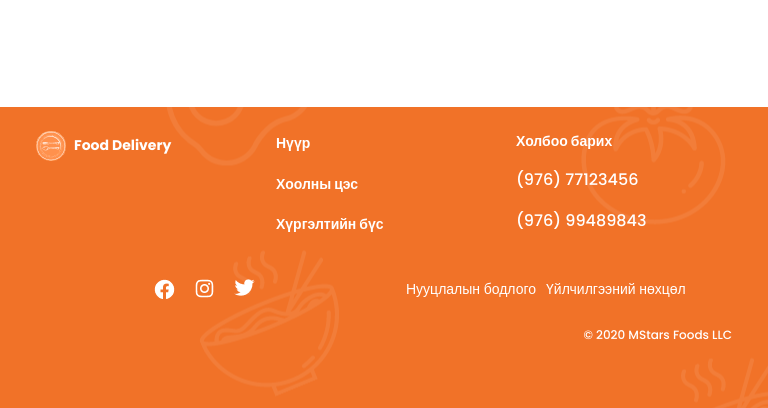
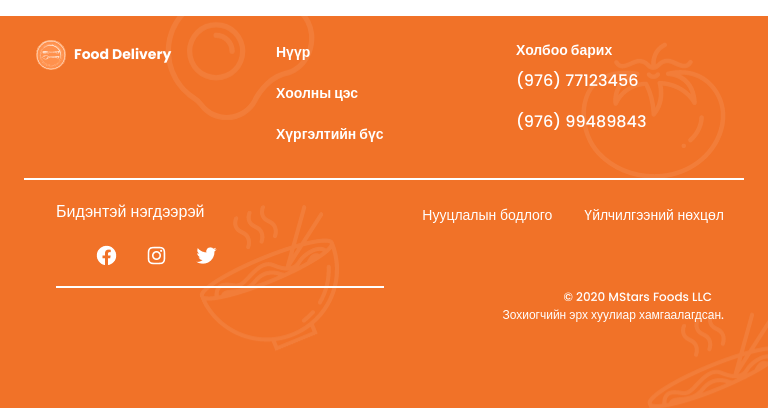
Before and after one commit to khangaikhuu-mstars/div_delivery_web_app, a React (Create React App) app in the folder project/: page / in a window 768 px wide. Shown: the part 392-800 px from the top of the page. Built offline with nearby package versions, Linux system fonts and the light colour scheme.

Commit message:
#13 [add] footer all version done

```diff
--- a/project/src/App.js
+++ b/project/src/App.js
@@ -1,5 +1,5 @@
 
-import Footer from './components/Footer'
+import Footer from './component/Footer'
 import './css/footer.css'
 import './App.css';
 import Slider from './component/Slider';
--- a/project/src/components/Footer.js
+++ b/project/src/component/Footer.js
@@ -9,12 +9,13 @@ import { useState } from 'react'
 
 export default function Footer() {
 
+
+
     //     let icon = document.querySelector("main-icon");
     //     let social = document.getElementsByClassName("social-icons")[0];
     //     let foot = document.getElementsByClassName("main-footer")[0];
     //     let info = document.getElementsByClassName('info')[0];
 
-    //     const [show, setShow] = useState(false)
 
     //     let width = window.innerWidth
     //     console.log(icon)
@@ -45,31 +46,32 @@ export default function Footer() {
                   </div>
                     {/* contact us */}
                   <div className="col">
-                        <a href=""><p className='fw-bold text-white'>Холбоо барих </p></a>
+                        <a href=""><p className='fw-bold text-white mb-2'>Холбоо барих </p></a>
                   <ul className="list-style2 text-white">
                          <li>(976) 77123456</li>
                          <li>(976) 99489843</li>
                      </ul>
                   </div>
               </div>
-            <div className='main-icon row'>
-              <div className="social-icons col-md">
+
+              <div className='aboutus row'>
+                  <div className="socialize text-white col-md">
+                    <div className="social-main">
+                      <div className='connect-we'>Бидэнтэй нэгдээрэй</div>
+                      <div className='social-icons'>
                         <a href=""><img src={img2} alt="" /></a>
                         <a href=""><img src={img3} alt="" /></a>
                         <a href=""><img src={img4} alt="" /></a>
                       </div>
-              <div className='info col-md'>
-                <ul className='text-white p-0 list-styled-change'>
-                    <li>Нууцлалын бодлого</li>
-                    <li>Үйлчилгээний нөхцөл</li>
-                </ul>
                     </div>
                   </div>
-
-
-            <div className='copyright'>
-                <div>
-               <p className='Copyright'>© 2020 MStars Foods LLC </p>
+                  <div className="about-and-policy text-white col-md p-0">
+                       <a href=""><p className='policy mb-0'>Нууцлалын бодлого</p></a>
+                       <a href=""><p>Үйлчилгээний нөхцөл</p></a>
+                  </div>
+                <div className='copyright col-lg p-0'>
+                  <p className='mb-0 llc' >© 2020 MStars Foods LLC </p>
+                  <p className='law'>Зохиогчийн эрх хуулиар хамгаалагдсан.</p>
                 </div>
               </div>
             </div>
--- a/project/src/css/footer.css
+++ b/project/src/css/footer.css
@@ -17,45 +17,90 @@
     list-style: none;
     padding-bottom: 16.67px;
 }
-.social-icons{
-    display: flex;
-    justify-content: center;
-}
-.border{
-    width: 100%;
-    color: white;
-    opacity: 0.75;
-}
-.social-icons a img{
-    padding: 10px;
-    position: relative;
-}
-.Copyright{
-    display: flex;
-    justify-content: end;
-    font-size: 12px;
-    color: #fff;
 
-}
 .list-style2{
      position: absolute;
      box-sizing: border-box;
      padding:0;
 }
-.info{
+
+
+@media only screen and (max-width: 768px){
+
+    .connect-we{
+        display: none;
+    }
+
+    .social-icons{
         display: flex;
-    font-size: 14px;
+        justify-content: center;
+        padding: 10px;
+        border-bottom: 2px solid white;
+    }
+    .social-icons a{
+        padding: 10px;
+    }
+    .about-and-policy{
         padding-top: 10px;
+        display: flex;
+        flex-direction: column;
+        align-items: flex-start;
     }
-.info ul li{
-    padding-bottom: 10px;
-    list-style: none;
+    .about-and-policy a{
+        margin-top: 10px;
+        padding-left: 12px;
+        line-height: 10px;
     }
-.list-styled-change{
+    .copyright{
+        color: #fff;
+        display: flex;
+        justify-content: end;
+        align-items:flex-end;
+        font-size: 12px;
+        margin-right: 10px;
+    }
+    .llc{
+        padding-right: 12px;
+    }
+  .law{
+      display: none;
+  }
+}
+
+@media only screen and (min-width: 768px){
+
+     .aboutus{
+         border-top: 2px solid white;
+         padding: 20px;
+     }
+    .about-and-policy{
         display: flex;
         flex-direction: row;
+        justify-content:end;
     }
-.list-styled-change li{
+    .policy{
+        padding-right: 20px;
+    }
+     .social-icons a img{
+        padding-right: 10px;
+    }
+    .copyright{
         display: flex;
-    padding-left: 10px;
+        justify-content:end;
+        align-items: flex-end;
+        flex-direction: column;
+        font-size: 12px;
+        color: #fff;
     }
+    .law{
+        display: block;
+    }
+    .connect-we{
+        display: block;
+    }
+    .social-icons{
+        display: flex;
+        justify-content: start;
+        padding-left: 30px;
+    }
+}
```
Also changed, not shown: 1 other file (tests, documents, lock files or other folders). Lines whose indentation alone changed are shown as unchanged.
